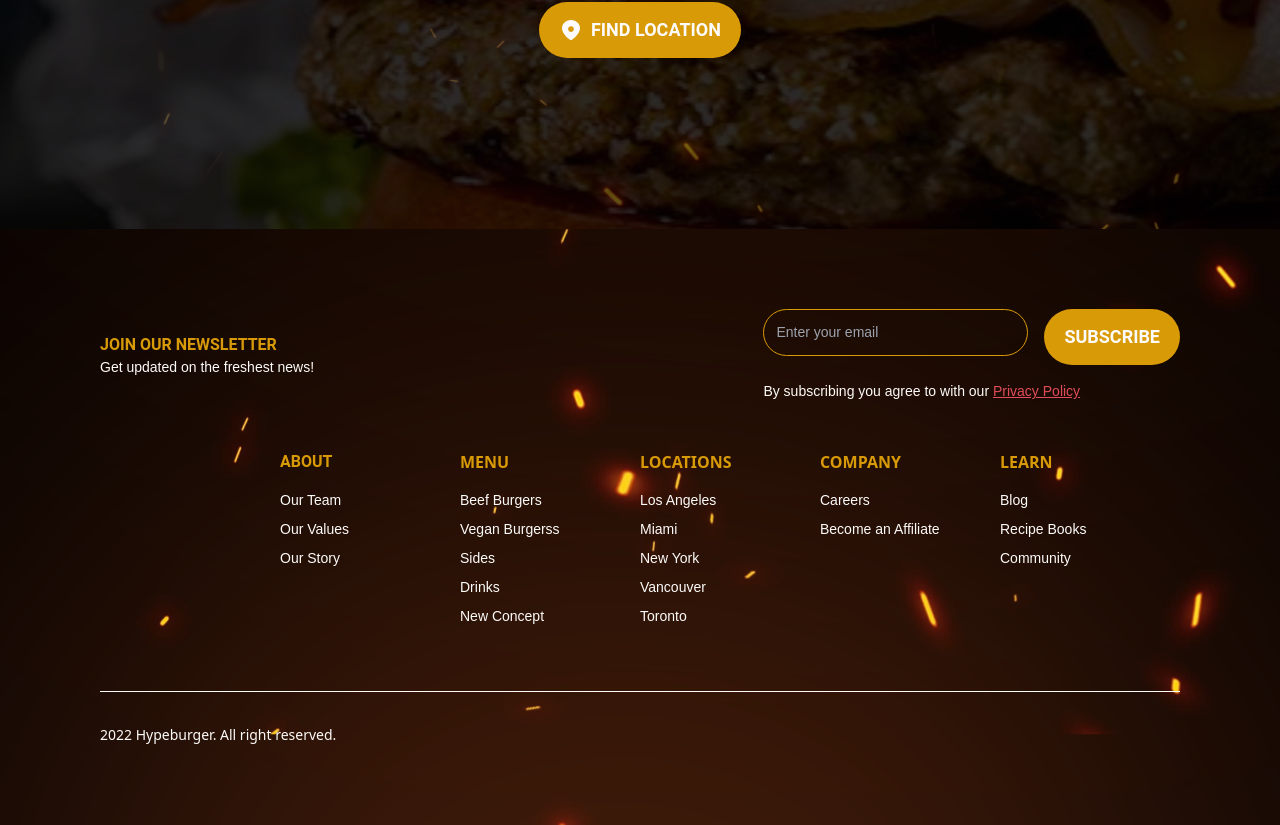
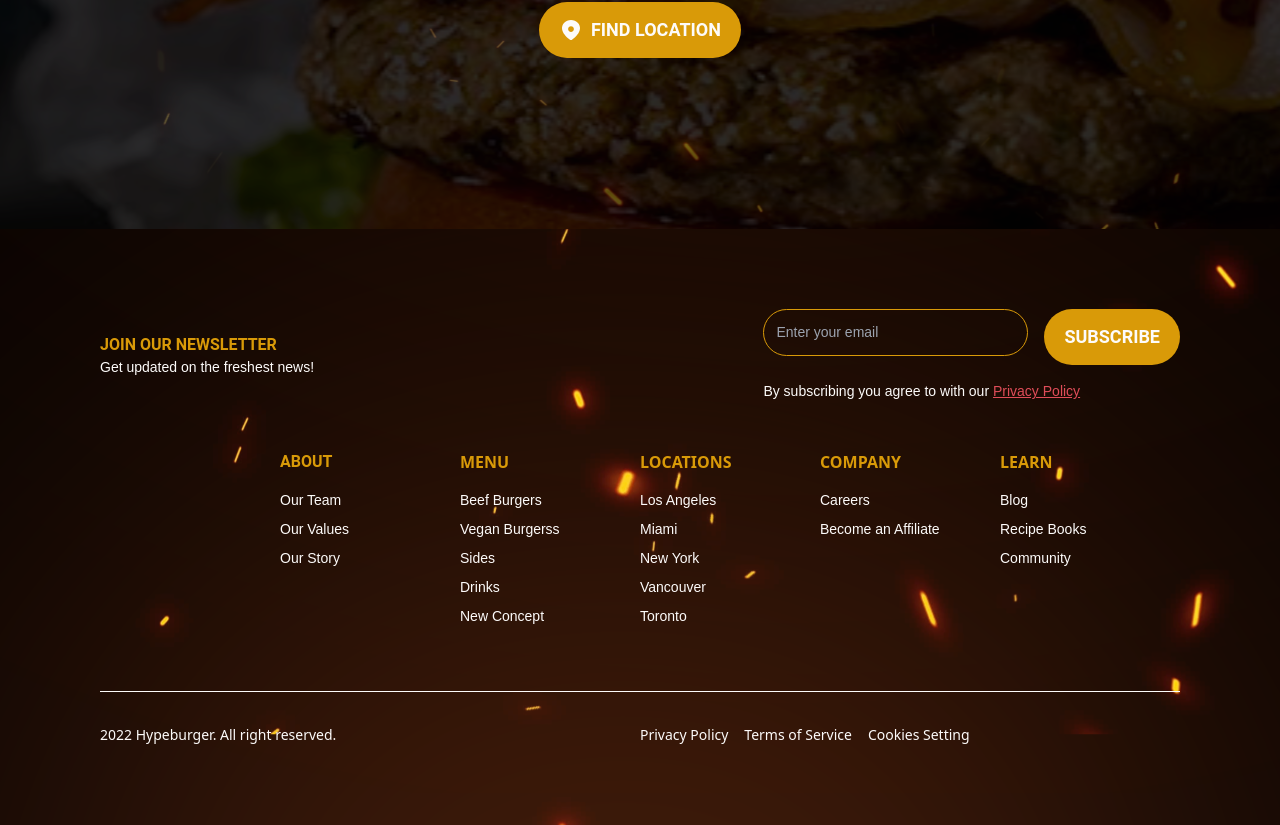
Before and after one commit to maryhime/hypeburger, a React (Vite) app: page / in a window 1280 px wide. Shown: the part 7104-7929 px from the top of the page. Built offline with nearby package versions, Linux system fonts and the light colour scheme.

Commit message:
#5 Added Footer Section Privacy Policy, Terms of Service, and cookie settings

```diff
--- a/src/components/FooterComponent.jsx
+++ b/src/components/FooterComponent.jsx
@@ -116,7 +116,18 @@ const FooterComponent = () => {
       <div className="flex flex-col text-white gap-[32px] ">
        <hr />
         <div className="flex flex-row text-footer-b">
+        <div className="w-full">
         2022 Hypeburger. All right reserved.
+        </div>
+
+        <ul className="flex flex-row w-full gap-16">
+          <li>Privacy Policy</li>
+          <li>Terms of Service</li>
+          <li>Cookies Setting</li>
+        </ul>
+
+
+
         </div>
       </div>
 
```
